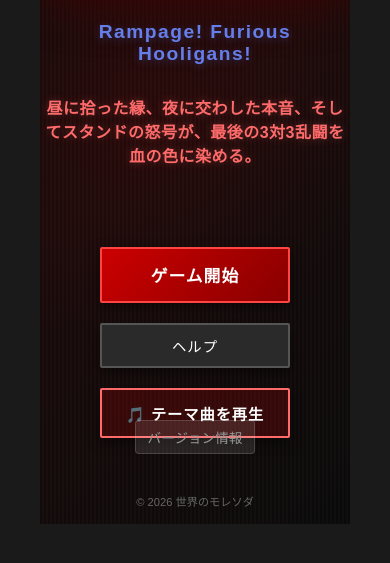
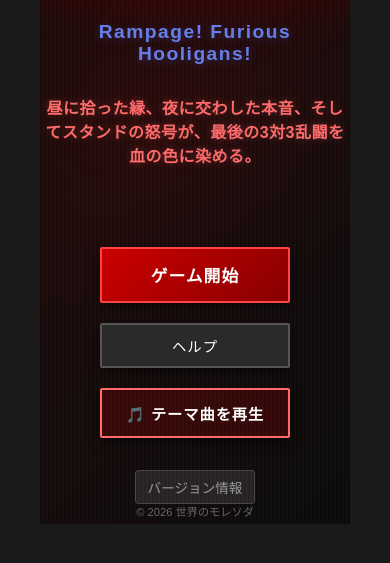
Before and after one commit to unnkomoresoda/go-go-hooligan, a plain HTML site: page index.html in a window 390 px wide. Shown: the part 461-1024 px from the top of the page. Drawn offline with Linux system fonts and the light colour scheme; no server answers.

Commit message:
fix: adjust title footer layout to avoid overlap with buttons
- Move version information link from bottom: 80px to bottom: 20px
- Move credits footer from bottom: 20px to bottom: 5px
- Prevents overlap with theme music button
- Maintains responsive design for mobile devices

```diff
--- a/styles.css
+++ b/styles.css
@@ -2967,7 +2967,7 @@ body.modal-open {
 /* Title Footer and Credits */
 .title-footer {
     position: absolute;
-    bottom: 80px;
+    bottom: 20px;
     left: 0;
     right: 0;
     text-align: center;
@@ -2994,7 +2994,7 @@ body.modal-open {
 
 .credits-footer {
     position: absolute;
-    bottom: 20px;
+    bottom: 5px;
     left: 0;
     right: 0;
     text-align: center;
@@ -3009,7 +3009,7 @@ body.modal-open {
 
 @media (max-width: 768px) {
     .title-footer {
-        bottom: 70px;
+        bottom: 20px;
     }
 
     .version-link {
@@ -3018,7 +3018,7 @@ body.modal-open {
     }
 
     .credits-footer {
-        bottom: 15px;
+        bottom: 5px;
         font-size: 0.7em;
     }
 }
```
